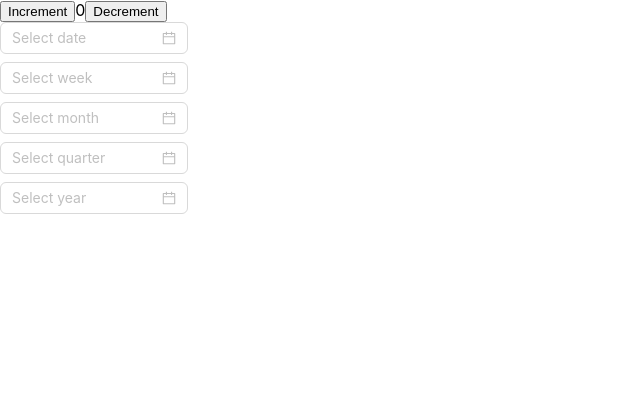
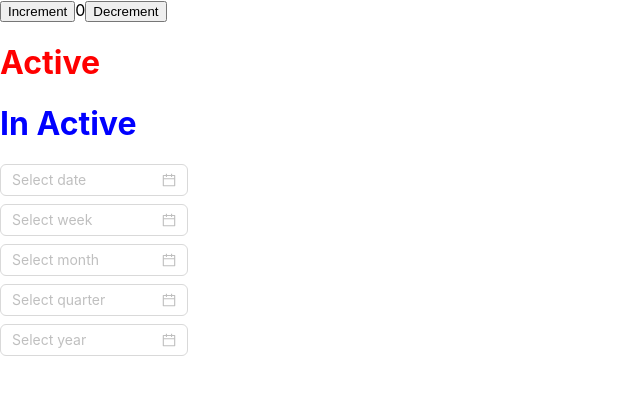
Before and after one commit to vigneshwaran-chandrasekaran/demo-automation-testing, a React (Create React App) app: page / in a window 1280 px wide. Shown: the top 394 px of the page, without its empty margins (0-640 px from the left). Built offline with nearby package versions, Linux system fonts and the light colour scheme.

Commit message:
added basic styled component

```diff
--- a/package.json
+++ b/package.json
@@ -56,5 +56,8 @@
       "last 1 firefox version",
       "last 1 safari version"
     ]
+  },
+  "devDependencies": {
+    "@types/styled-components": "^5.1.26"
   }
 }
--- a/src/App.tsx
+++ b/src/App.tsx
@@ -1,6 +1,11 @@
 import type { DatePickerProps } from "antd";
+import styled from 'styled-components';
 import { DatePicker, Space } from "antd";
 import { Counter } from "./components/Counter";
+
+const Heading = styled.h1<{ active: boolean }>`
+  color: ${(props) => (props.active ? "red" : "blue")};
+`;
 
 function App() {
   const onChange: DatePickerProps["onChange"] = (date, dateString) => {
@@ -10,6 +15,8 @@ function App() {
   return (
     <div>
       <Counter />
+      <Heading active>Active</Heading>
+      <Heading active={false}>In Active</Heading>
       <Space direction="vertical">
         <DatePicker onChange={onChange} />
         <DatePicker onChange={onChange} picker="week" />
```
Also changed, not shown: notes.txt (added), 1 other file (tests, documents, lock files or other folders).
